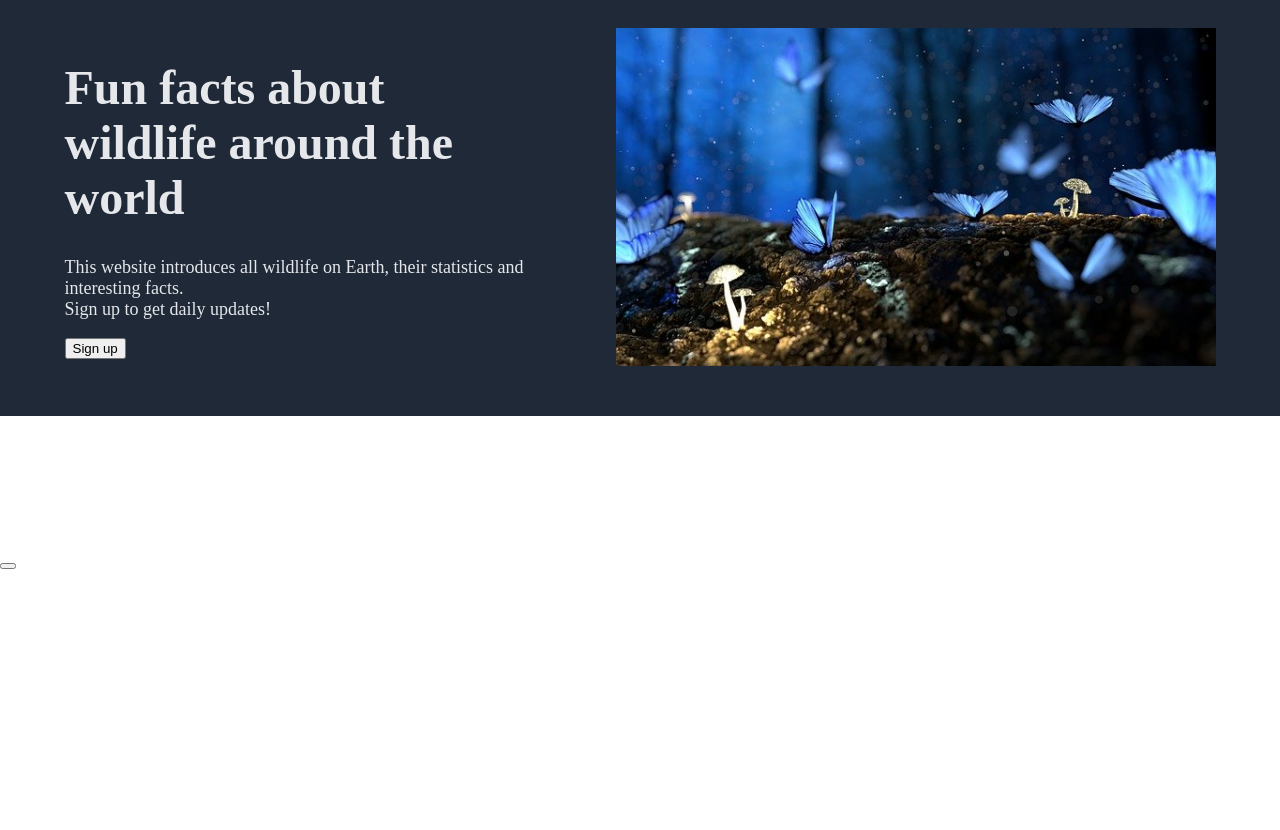
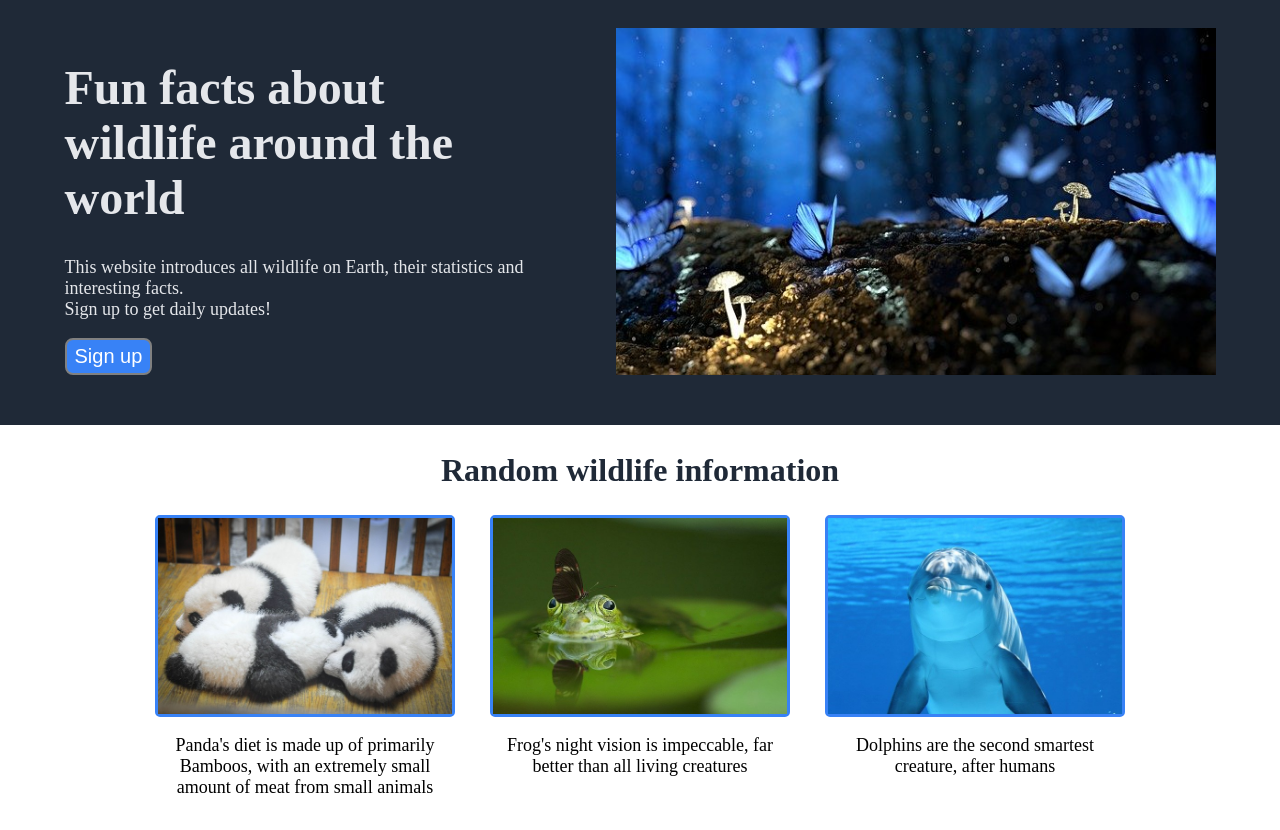
Before and after one commit to ElginL/odin-landing-page, a plain HTML site: page index.html in a window 1280 px wide. Shown: the part 122-952 px from the top of the page. Before the commit the page ends 800 px from the top, so only its background shows below. Drawn offline with Linux system fonts and the light colour scheme.

Commit message:
modified index.html informations, add images, modified style.css

```diff
--- a/index.html
+++ b/index.html
@@ -30,40 +30,40 @@
                 <img src="images/forest1.jpg" alt="forest" class="main-img">
             </div>
             <div class="information-container">
-                <div class="information-title">
-
-                </div>
+                <h2 class="information-title">
+                    Random wildlife information
+                </h2>
                 <div class="cards">
                     <div class="card">
                         <div class="img-container">
-                            <img src="" alt="">
+                            <img src="images/pandas.jpg" alt="panda" class="info-img">
                         </div>
                         <p class="card-text">
-
+                            Panda's diet is made up of primarily Bamboos, with an extremely small amount of meat from small animals
                         </p>
                     </div>
                     <div class="card">
                         <div class="img-container">
-                            <img src="" alt="">
+                            <img src="images/frog.jpg" alt="frog" class="info-img">
                         </div>
                         <p class="card-text">
-
+                            Frog's night vision is impeccable, far better than all living creatures
                         </p>
                     </div>
                     <div class="card">
                         <div class="img-container">
-                            <img src="" alt="">
+                            <img src="images/dolphin.jpg" alt="dolphin" class="info-img">
                         </div>
                         <p class="card-text">
-
+                            Dolphins are the second smartest creature, after humans
                         </p>
                     </div>
                     <div class="card">
                         <div class="img-container">
-                            <img src="" alt="">
+                            <img src="images/carnivorous-plant.jpg" alt="carnivorous plant" class="info-img">
                         </div>
                         <p class="card-text">
-
+                            Venus Fly Traps snap to encapsulate their prey within a second
                         </p>
                     </div>
                 </div>
--- a/style.css
+++ b/style.css
@@ -52,3 +52,55 @@ header {
     font-size: 1.125rem;
     color: #e5e7eb;
 }
+
+.signup-button {
+    background-color: #3882f6;
+    padding: 5px 8px;
+    color: white;
+    border: 2px solid gray;
+    border-radius: 8px;
+    font-size: 1.25rem;
+}
+
+.information-container {
+    display: flex;
+    flex-direction: column;
+    align-items: center;
+}
+
+.information-title {
+    font-size: 2rem;
+    color: #1f2937;
+}
+
+.cards {
+    display: flex;
+    justify-content: center;
+    align-items: center;
+    gap: 35px;
+    flex-wrap: wrap;
+}
+
+.card {
+    width: 300px;
+    height: 300px;
+    display: flex;
+    flex-direction: column;
+    align-items: center;
+}
+
+.card-text {
+    font-size: 1.125rem;
+    text-align: center;
+}
+
+.img-container {
+    border: 3px solid #3882f6;
+    border-radius: 5px;
+    display: flex;
+}
+
+.info-img {
+    height: auto;
+    width: 100%;
+}
```
Also changed, not shown: images/carnivorous-plant.jpg (added), images/dolphin.jpg (added), images/forest.jpg (deleted), images/frog.jpg (added), images/pandas.jpg (added).
